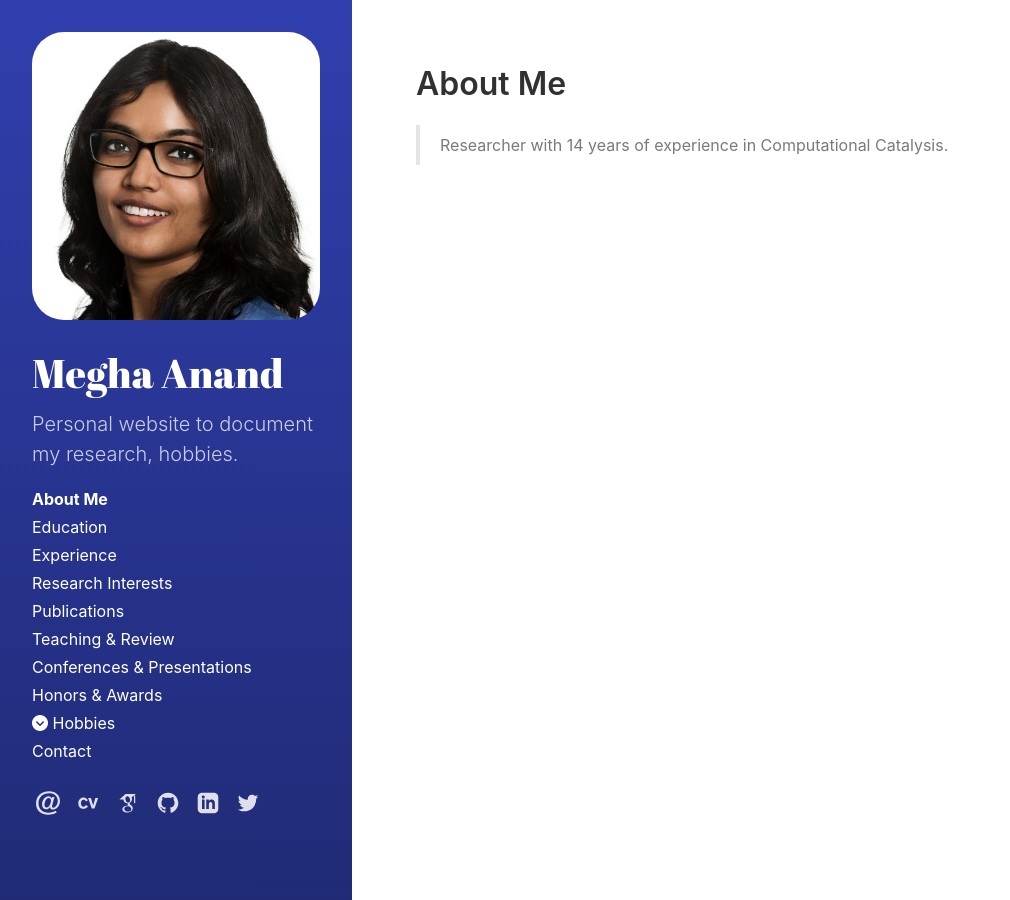
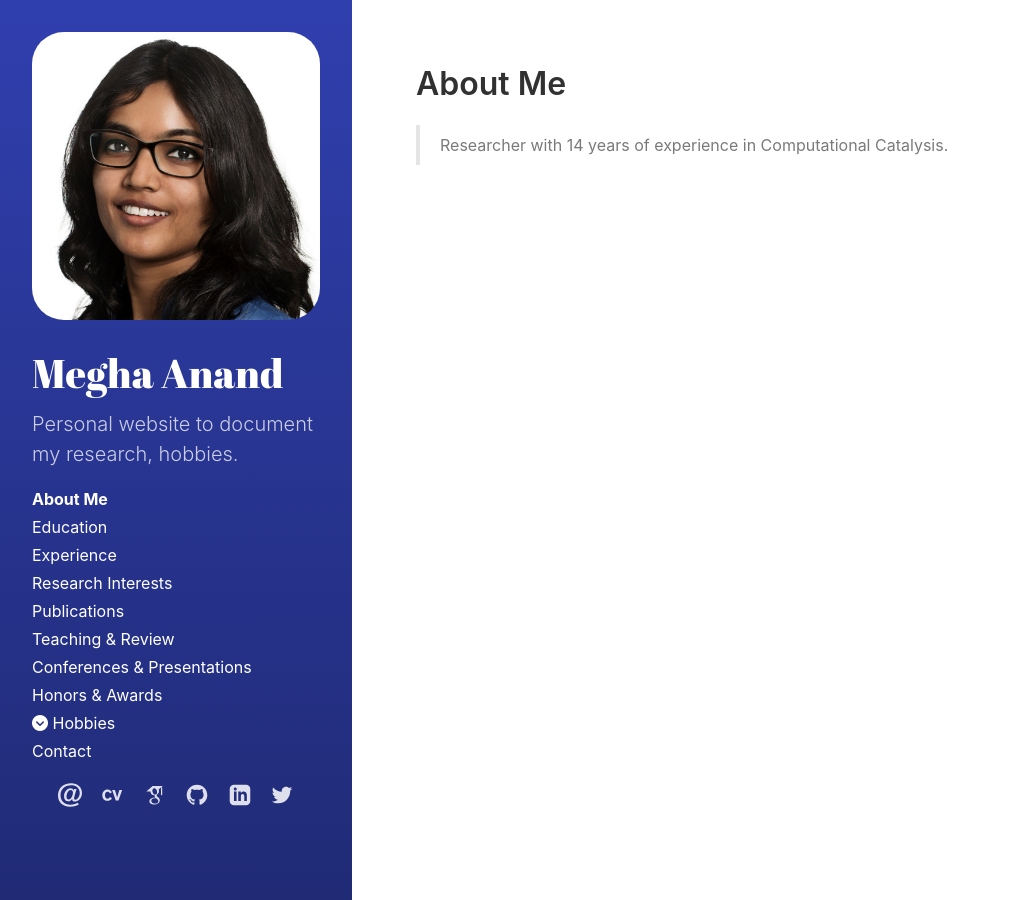
Before and after one commit to megha-anand/megha-anand.github.io, a Jekyll site: the page built from index.md, in a window 1280 px wide. Shown: the whole page, without its empty margins (0-1010 px from the left). Built offline with Jekyll 4.4.1, drawn with Linux system fonts in a browser that asks for light colours; nearby versions of some CDN libraries.

Commit message:
Correct icon links css

```diff
--- a/_sass/hydeout/_layout.scss
+++ b/_sass/hydeout/_layout.scss
@@ -162,10 +162,6 @@ body {
   .home #sidebar {
     text-align: left;
     width: $sidebar-width;
-
-    > *:last-child {
-      margin-bottom: 0;
-    }
   }
 
   #sidebar {
@@ -292,13 +288,9 @@ body {
 #sidebar-icon-links {
   flex-flow: row wrap;
   justify-content: center;
-  margin-top: 1rem;
+  text-align: center;
+  margin: 0.5em;
   max-width: 100%;
-
-  @media (min-width: $large-breakpoint) {
-    justify-content: flex-start;
-    margin-left: -0.25em;
-  }
 }
 
 #sidebar nav > * {
@@ -309,7 +301,7 @@ body {
 #sidebar nav > .icon {
   display: inline-block;
   font-size: 1.5rem;
-  margin: 0 0.25em;
+  margin: 0 0.3em;
 }
 
 @media print {
```
